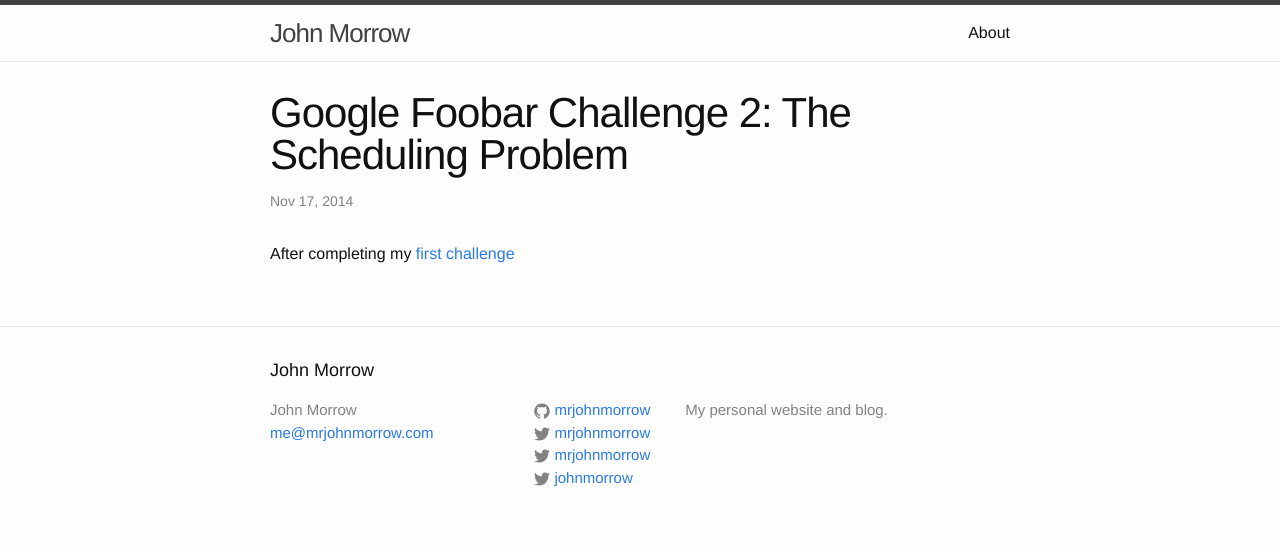
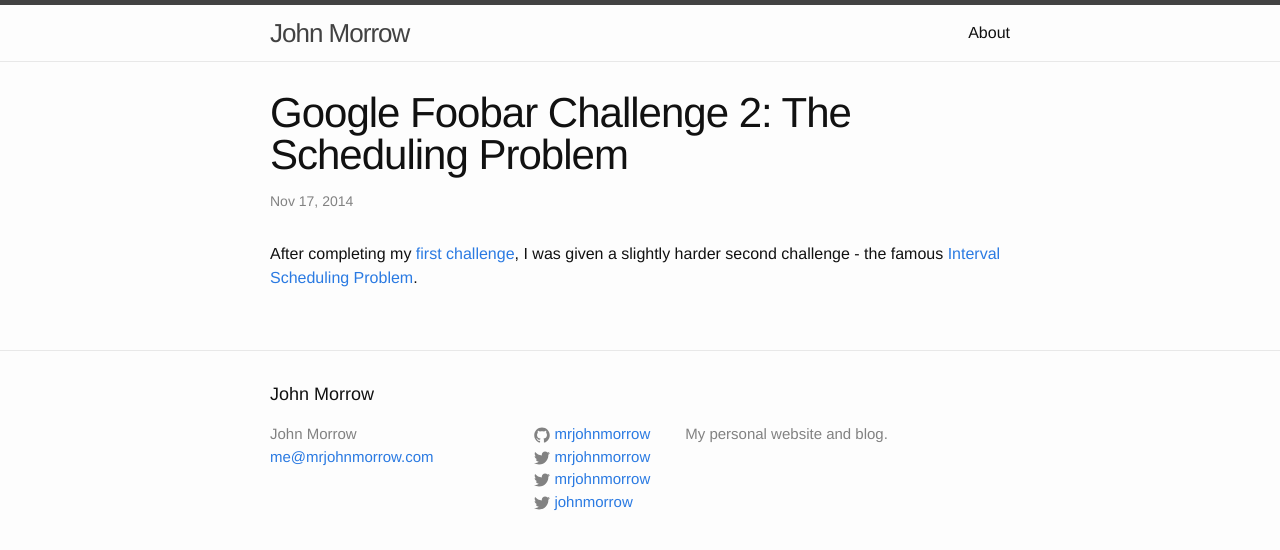
Before and after one commit to mrjohnmorrow/mrjohnmorrow.github.io, a Jekyll site: the page built from _posts/2014-11-17-google-foobar-2.md, in a window 1280 px wide. Shown: the top 550 px of the page. Built offline with Jekyll 4.4.1, drawn with Linux system fonts in a browser that asks for light colours.

Commit message:
First paragraph of foobar 2

```diff
--- a/_posts/2014-11-17-google-foobar-2.md
+++ b/_posts/2014-11-17-google-foobar-2.md
@@ -5,4 +5,4 @@ date:   2014-11-17 22:01:33
 categories:
 ---
 
-After completing my [first challenge]({% post_url 2014-11-17-google-foobar-1 %})
+After completing my [first challenge]({% post_url 2014-11-17-google-foobar-1 %}), I was given a slightly harder second challenge - the famous [Interval Scheduling Problem](http://en.wikipedia.org/wiki/Interval_scheduling).
```
